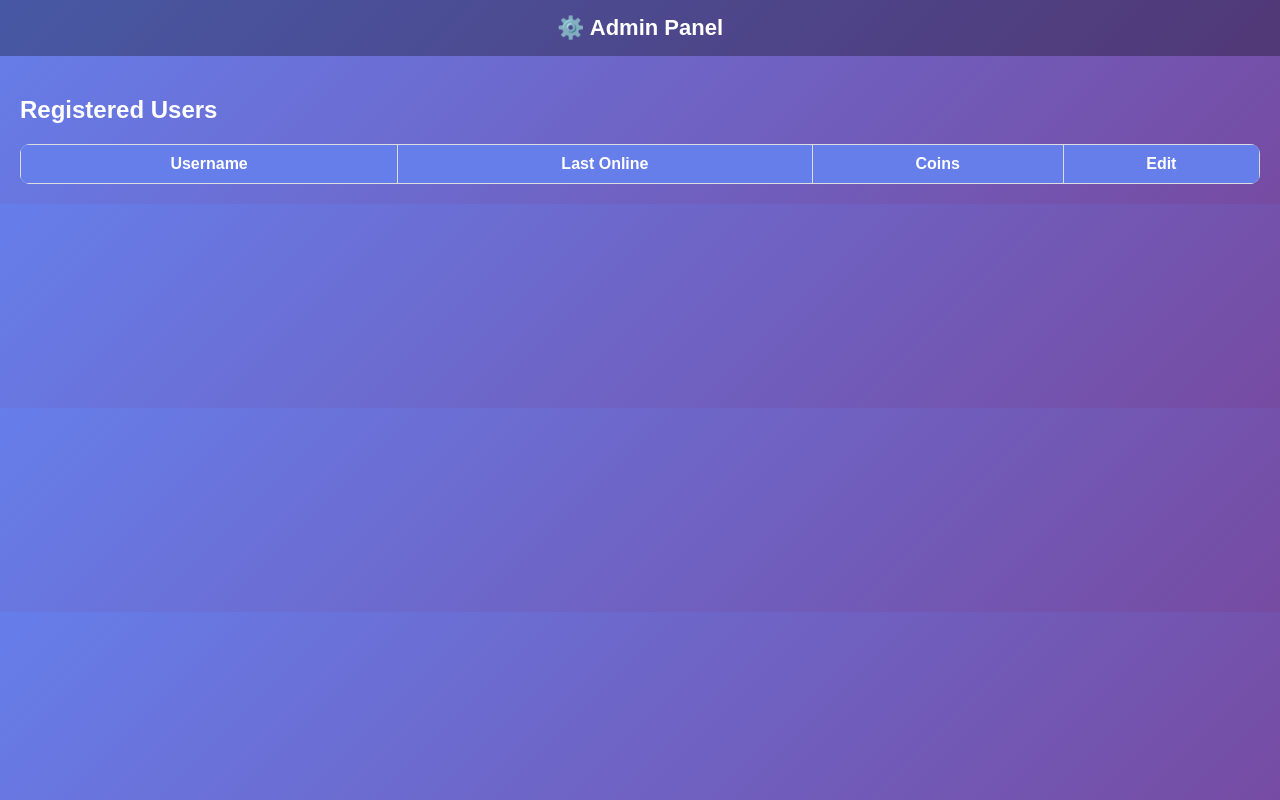
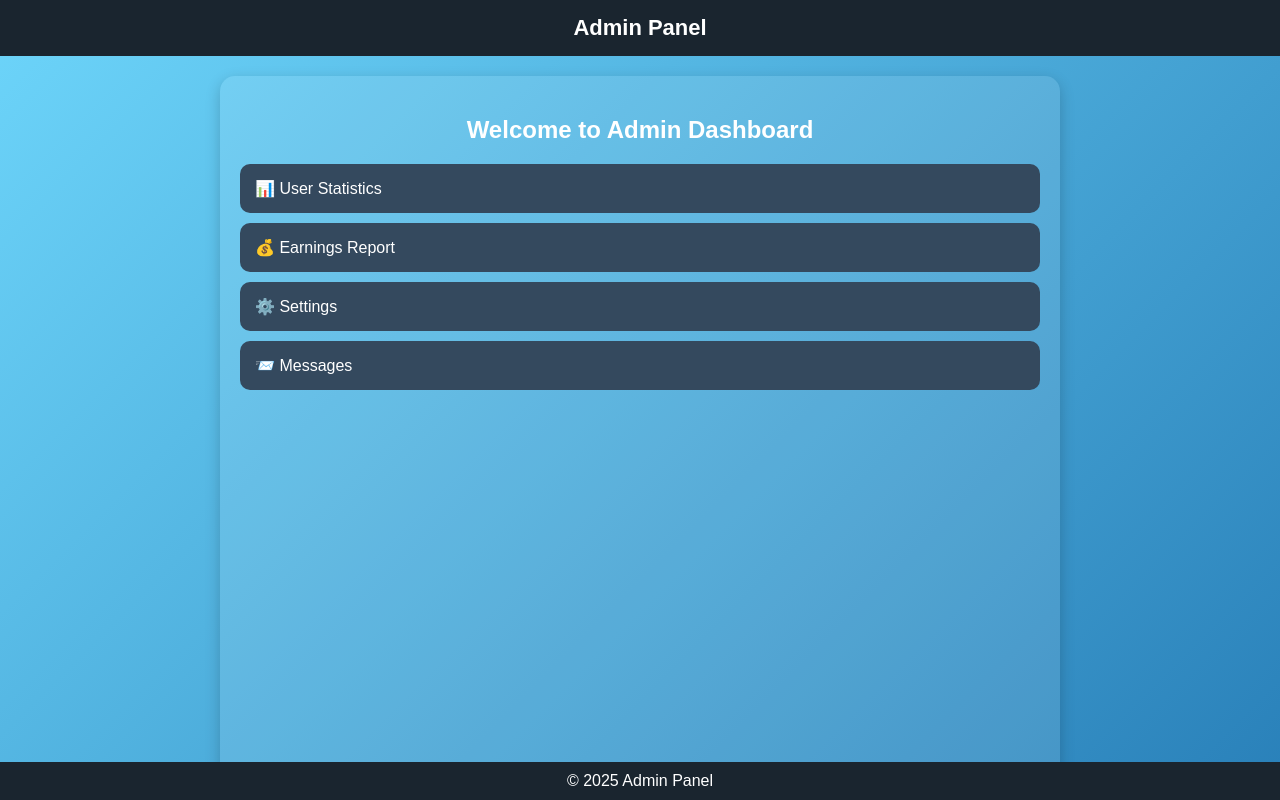
Before and after one commit to alokgupta3k/Newchatbox, a plain HTML site: page index.html in a window 1280 px wide. Drawn offline with Linux system fonts and the light colour scheme.

Commit message:
Update index.html

```diff
--- a/index.html
+++ b/index.html
@@ -9,99 +9,75 @@
       font-family: Arial, sans-serif;
       margin: 0;
       padding: 0;
-      background: linear-gradient(135deg, #667eea, #764ba2);
+      background: linear-gradient(135deg, #6dd5fa, #2980b9);
       color: #fff;
+      display: flex;
+      flex-direction: column;
+      align-items: center;
+      min-height: 100vh;
     }
+
     header {
+      width: 100%;
+      background: #1a252f;
       padding: 15px;
       text-align: center;
-      background: rgba(0,0,0,0.3);
       font-size: 22px;
       font-weight: bold;
     }
+
     .container {
+      flex: 1;
+      width: 90%;
+      max-width: 800px;
+      margin-top: 20px;
+      background: rgba(255, 255, 255, 0.1);
+      border-radius: 15px;
       padding: 20px;
+      box-shadow: 0 5px 15px rgba(0,0,0,0.2);
     }
-    table {
+
+    h2 {
+      text-align: center;
+      margin-bottom: 20px;
+    }
+
+    .card {
+      background: #34495e;
+      padding: 15px;
+      border-radius: 10px;
+      margin: 10px 0;
+      transition: 0.3s;
+    }
+
+    .card:hover {
+      background: #2ecc71;
+      transform: scale(1.05);
+    }
+
+    footer {
+      text-align: center;
+      padding: 10px;
+      background: #1a252f;
       width: 100%;
-      border-collapse: collapse;
-      margin-top: 15px;
-      background: #fff;
-      color: #333;
-      border-radius: 10px;
-      overflow: hidden;
-    }
-    th, td {
-      border: 1px solid #ddd;
-      padding: 10px;
-      text-align: center;
-    }
-    th {
-      background: #667eea;
-      color: #fff;
-    }
-    tr:nth-child(even) {
-      background: #f2f2f2;
-    }
-    .edit-btn {
-      padding: 5px 10px;
-      background: #764ba2;
-      border: none;
-      border-radius: 5px;
-      color: white;
-      cursor: pointer;
-    }
-    .edit-btn:hover {
-      background: #563c91;
+      position: fixed;
+      bottom: 0;
     }
   </style>
 </head>
 <body>
-  <header>⚙️ Admin Panel</header>
+  <header>Admin Panel</header>
+
   <div class="container">
-    <h2>Registered Users</h2>
-    <table id="usersTable">
-      <thead>
-        <tr>
-          <th>Username</th>
-          <th>Last Online</th>
-          <th>Coins</th>
-          <th>Edit</th>
-        </tr>
-      </thead>
-      <tbody></tbody>
-    </table>
+    <h2>Welcome to Admin Dashboard</h2>
+    <div class="card">📊 User Statistics</div>
+    <div class="card">💰 Earnings Report</div>
+    <div class="card">⚙️ Settings</div>
+    <div class="card">📨 Messages</div>
   </div>
 
-  <script>
-    function loadUsers() {
-      let users = JSON.parse(localStorage.getItem("users")) || [];
-      let tableBody = document.querySelector("#usersTable tbody");
-      tableBody.innerHTML = "";
-
-      users.forEach((user, index) => {
-        let tr = document.createElement("tr");
-        tr.innerHTML = `
-          <td>${user.username}</td>
-          <td>${user.lastOnline || "N/A"}</td>
-          <td>${user.coins || 0}</td>
-          <td><button class="edit-btn" onclick="editCoins(${index})">Edit</button></td>
-        `;
-        tableBody.appendChild(tr);
-      });
-    }
-
-    function editCoins(index) {
-      let users = JSON.parse(localStorage.getItem("users")) || [];
-      let newCoins = prompt("Enter new coin value:", users[index].coins || 0);
-      if(newCoins !== null) {
-        users[index].coins = parseInt(newCoins);
-        localStorage.setItem("users", JSON.stringify(users));
-        loadUsers();
-      }
-    }
-
-    window.onload = loadUsers;
-  </script>
+  <footer>
+    © 2025 Admin Panel
+  </footer>
 </body>
 </html>
```
